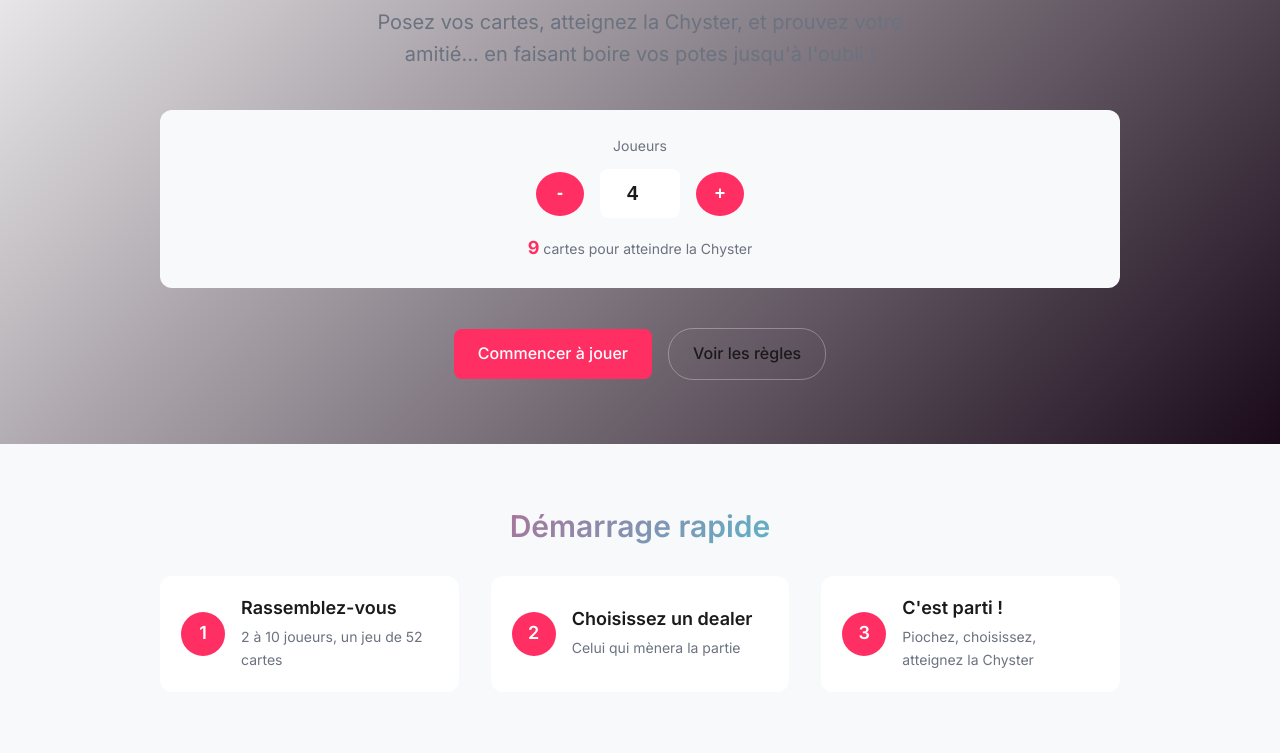
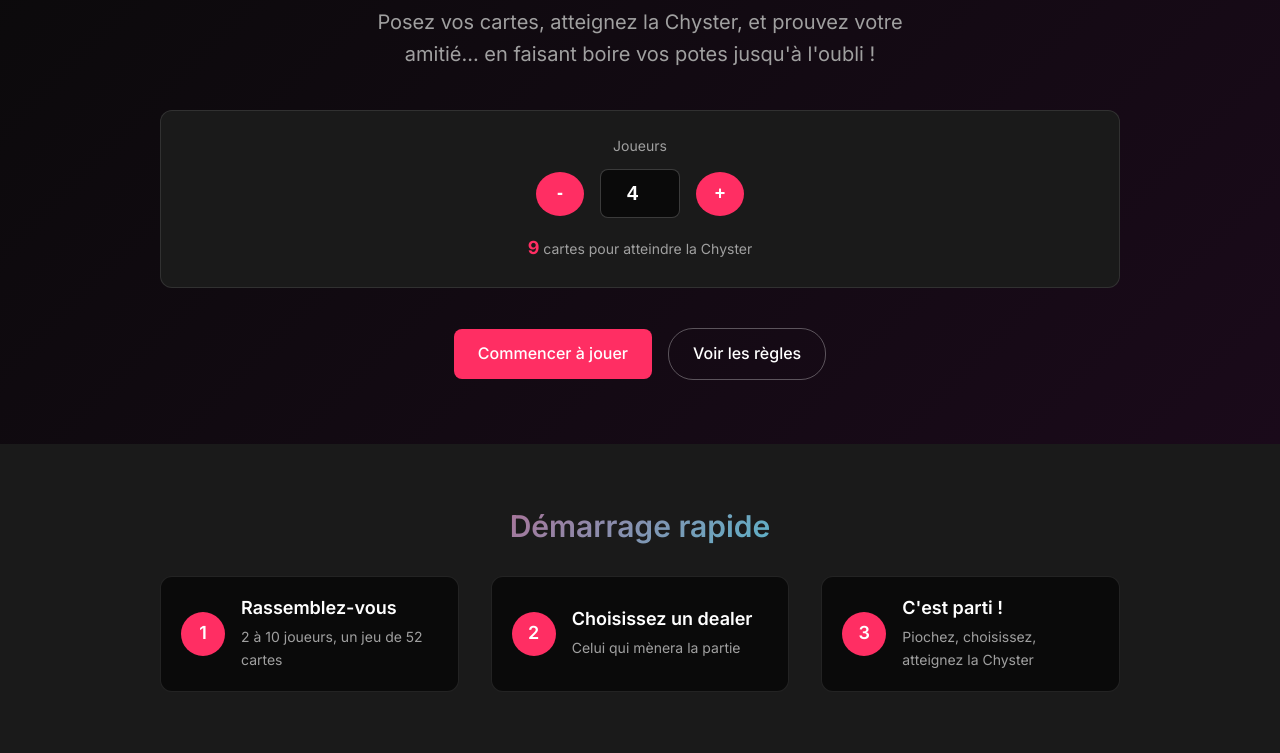
Before and after one commit to Yeskob/chyster, a plain HTML site: page index.html in a window 1280 px wide. Shown: the part 272-1025 px from the top of the page. Drawn offline with Linux system fonts and the light colour scheme.

Commit message:
feat: force dark mode - ignore device preference
- Remove @media (prefers-color-scheme: light) rule
- Ensure consistent dark theme for all users
- Maintain dark color palette: #0A0A0A background, #FFFFFF text

```diff
--- a/css/style.css
+++ b/css/style.css
@@ -2646,15 +2646,8 @@ h1, h2, h3, h4, h5, h6 {
     }
 }
 
-/* Dark mode is default, but we can add light mode support */
-@media (prefers-color-scheme: light) {
-    :root {
-        --color-dark: #FFFFFF;
-        --color-surface: #F8F9FA;
-        --color-text: #1A1A1A;
-        --color-text-muted: #6B7280;
-    }
-}
+/* Force dark mode - ignore device preference */
+/* Light mode support removed to maintain consistent dark theme */
 
 /* Reduced motion for accessibility */
 @media (prefers-reduced-motion: reduce) {
```
